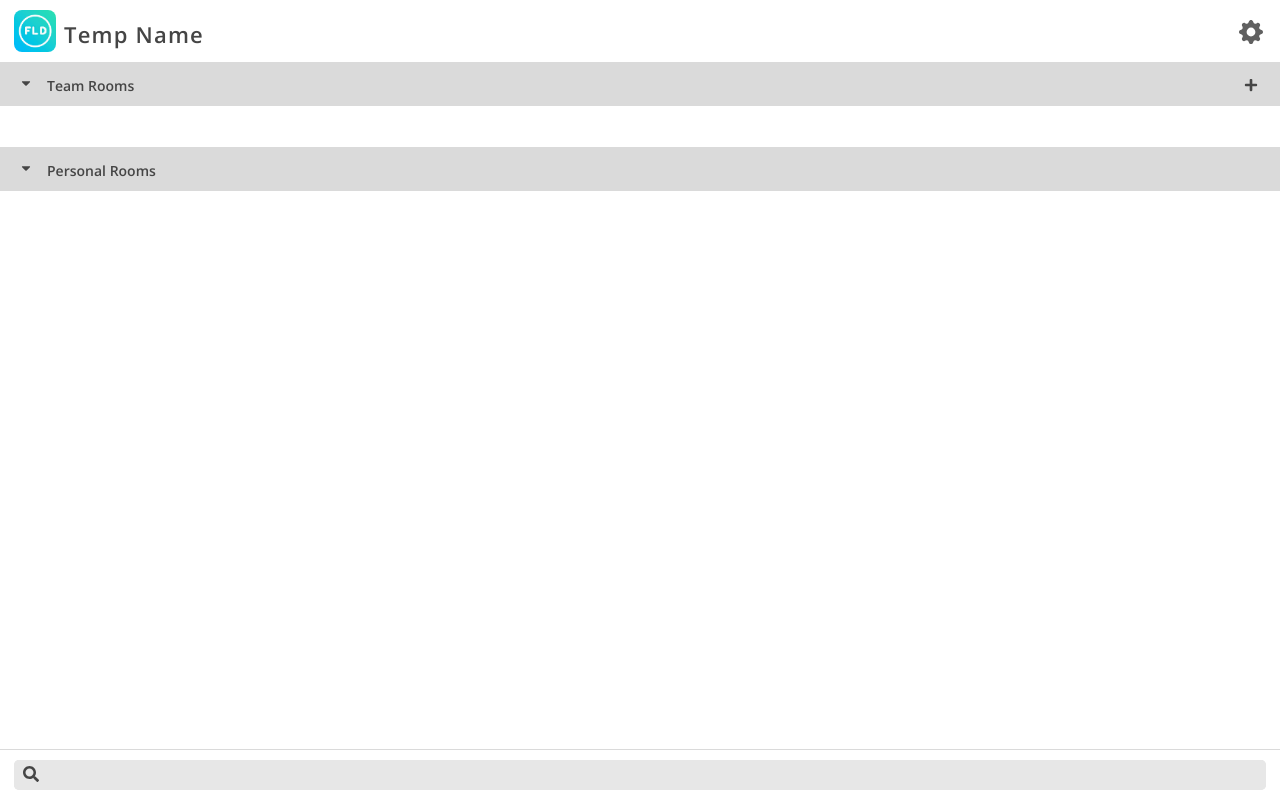
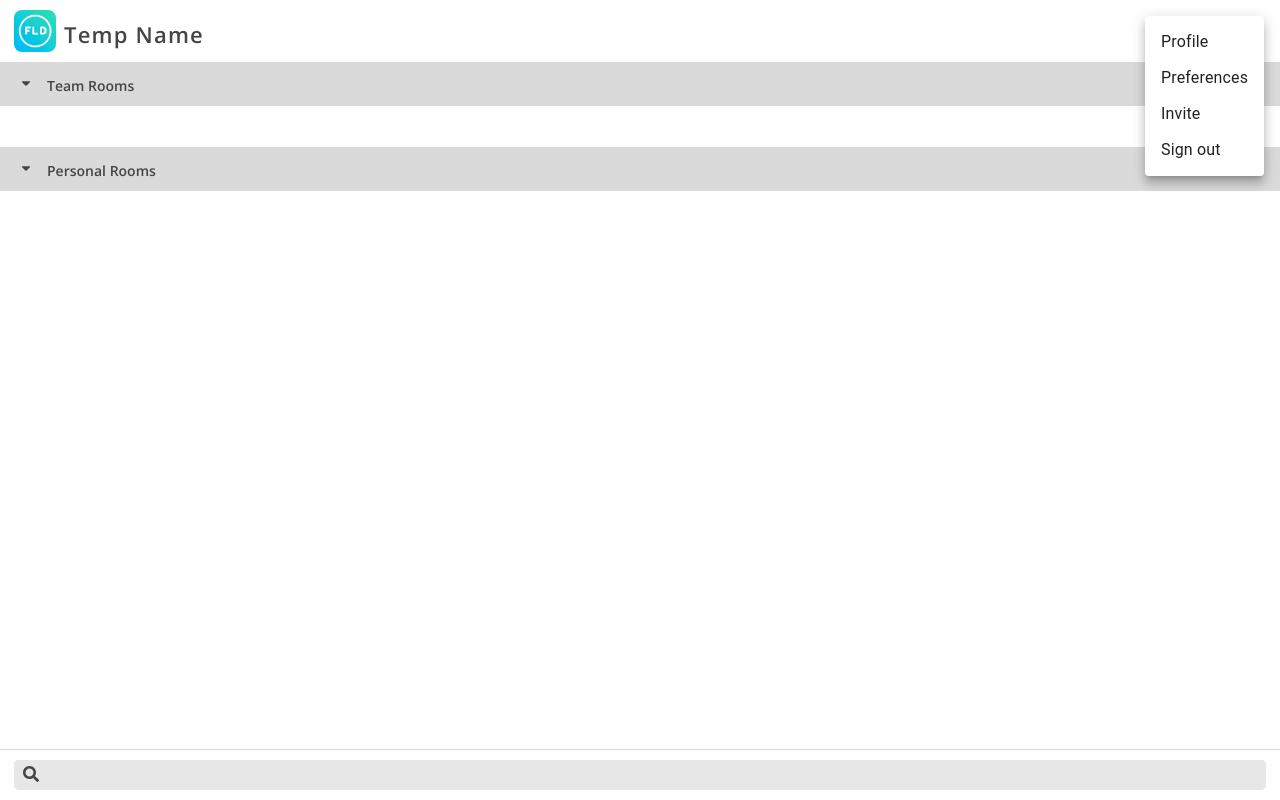
Before and after one commit to ericz3/abora, a React (Create React App) app: page /#/home in a window 1280 px wide. Both pictures are taken after a click on the button 1251 px from the left and 32 px from the top of the page. Built offline with nearby package versions, Linux system fonts and the light colour scheme.

Commit message:
settings menu displaying

```diff
--- a/src/components/Header.css
+++ b/src/components/Header.css
@@ -23,7 +23,7 @@
     letter-spacing: 1.2px
 }
 
-.settings-button {
+.settings {
     position: absolute;
     right: 5px;
     top: 8px
--- a/src/components/Header.js
+++ b/src/components/Header.js
@@ -3,6 +3,7 @@ import logo from '../placeholdLogo.png';
 import './Header.css'
 import {BsGearFill} from 'react-icons/bs'
 import IconButton from '@material-ui/core/IconButton';
+import SettingsMenu from './SettingsMenu'
 
 class Header extends React.Component{
     render(){
@@ -10,10 +11,11 @@ class Header extends React.Component{
             <div className='header-bar'>
                 <img src = {logo} alt='logo' className='logo'></img>
                 <div className='title'>Temp Name</div>
-                <div className="settings-button">
-                    <IconButton>
+                <div className="settings">
+                    {/* <IconButton>
                         <BsGearFill className='settings-icon' />
-                    </IconButton>
+                    </IconButton> */}
+                    <SettingsMenu/>
                 </div>
             </div>
         )
--- a/src/components/SearchBar.css
+++ b/src/components/SearchBar.css
@@ -28,7 +28,7 @@ input:hover {
 
 input:focus {
     outline: none;
-    border: 2px solid #add2ef;
+    border: 1px solid #add2ef;
     background-color: #E7E7E7;
 }
 
--- a/src/components/Settings.js
+++ /dev/null
@@ -1,4 +0,0 @@
-import React from 'react';
-import Button from '@material-ui/core/Button';
-import Menu from '@material-ui/core/Menu';
-import MenuItem from '@material-ui/core/MenuItem';
--- /dev/null
+++ b/src/components/SettingsMenu.css
@@ -0,0 +1,9 @@
+.settings-button {
+    position: absolute;
+    right: 5px;
+    top: 8px
+}
+
+.settings-icon {
+    color: #606060
+}
--- /dev/null
+++ b/src/components/SettingsMenu.js
@@ -0,0 +1,41 @@
+import React from 'react';
+import IconButton from '@material-ui/core/IconButton';
+import Menu from '@material-ui/core/Menu';
+import MenuItem from '@material-ui/core/MenuItem';
+import {BsGearFill} from 'react-icons/bs'
+import Fade from '@material-ui/core/Fade';
+
+function SettingsMenu() {
+    const [anchorEl, setAnchorEl] = React.useState(null);
+
+    const handleClick = (event) => {
+        setAnchorEl(event.currentTarget);
+    };
+
+    const handleClose = () => {
+        setAnchorEl(null);
+    };
+
+    return (
+        <div>
+            <IconButton aria-controls="simple-menu" aria-haspopup="true" onClick={handleClick}>
+                <BsGearFill className='settings-icon' />
+            </IconButton>
+            <Menu
+                id="simple-menu"
+                anchorEl={anchorEl}
+                keepMounted
+                open={Boolean(anchorEl)}
+                onClose={handleClose}
+                TransitionComponent={Fade}
+            >
+                <MenuItem onClick={handleClose}>Profile</MenuItem>
+                <MenuItem onClick={handleClose}>Preferences</MenuItem>
+                <MenuItem onClick={handleClose}>Invite</MenuItem>
+                <MenuItem onClick={handleClose}>Sign out</MenuItem>
+            </Menu>
+        </div>
+    )
+}
+
+export default SettingsMenu;
```
Also changed, not shown: src/components/Settings.css (deleted).
